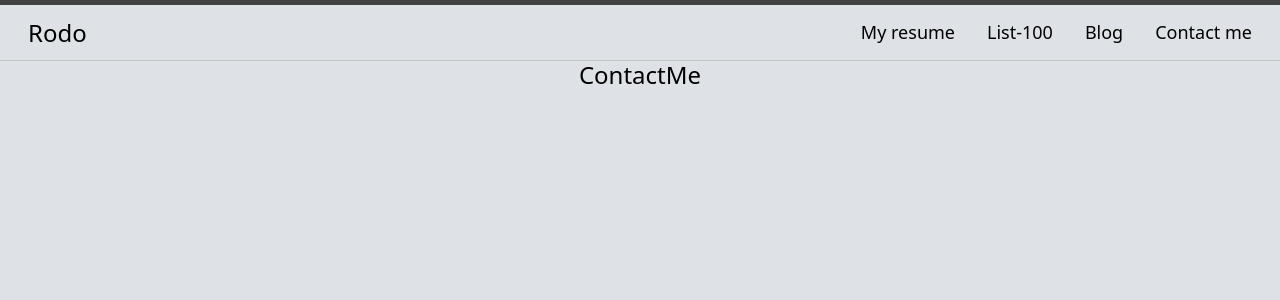
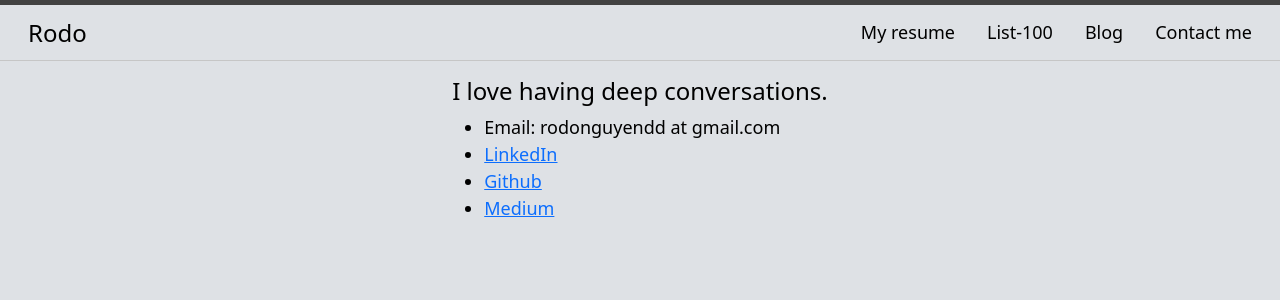
Before and after one commit to rodonguyen/my_website, a React (Create React App) app: page /contactme in a window 1280 px wide. Shown: the top 300 px of the page. Built offline with nearby package versions, Linux system fonts and the light colour scheme.

Commit message:
Add contacts

```diff
--- a/src/pages/ContactMe.js
+++ b/src/pages/ContactMe.js
@@ -1,7 +1,25 @@
 import "bootstrap/dist/css/bootstrap.min.css";
 
 const ContactMe = () => {
-  return <h1>ContactMe</h1>;
+  return (
+  <>
+  <section>
+    <div class='text-align-left center'>
+      <h1>
+      I love having deep conversations.
+      </h1>
+      <ul className='contact-list'>
+        <li>Email: rodonguyendd at gmail.com </li>
+        <li><a href='https://www.linkedin.com/in/rodonguyen/' target="_blank" rel="noopener noreferrer">LinkedIn</a></li>
+        <li><a href='https://github.com/rodonguyen/' target="_blank" rel="noopener noreferrer">Github</a></li>
+        <li><a href='https://rodonguyen.medium.com/' target="_blank" rel="noopener noreferrer">Medium</a></li>
+      </ul>
+
+    </div>
+
+  </section>
+  </>
+  );
 };
 
 export default ContactMe;
--- a/src/pages/Home.js
+++ b/src/pages/Home.js
@@ -53,6 +53,8 @@ const Home = () => {
       {/* content block 2: Projects */}
       <div className="background-color-2">
         <section>
+          <h1 className="xlarge text-align-left">My side projects</h1>
+
           <CRow>
             <CCol>
               <CCard color={mode} >
--- a/src/stylesheets/App.css
+++ b/src/stylesheets/App.css
@@ -65,7 +65,7 @@ p {
   text-justify: inter-word;
 }
 
-div.background-color-2 {
+.background-color-2 {
   background: var(--light-1);
 }
 
@@ -77,6 +77,10 @@ img.rodo-portrait {
 
 .text-align-left {
   text-align: left;
+}
+
+.center {
+  align-self: center;
 }
 
 /**************************************************************************
@@ -186,6 +190,18 @@ footer {
 }
 
 /**************************************************************************
+  CONTACT
+*/
+.contact-list {
+  /* list-style: none; */
+}
+
+.icon {
+  width: 16px;
+  height: 16px;
+}
+
+/**************************************************************************
   GLOBAL VARIABLES
   Check out here: https://coolors.co/palette/e63946-f1faee-a8dadc-457b9d-1d3557
 */
```
